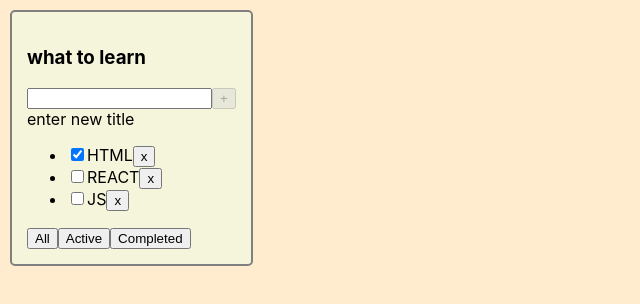
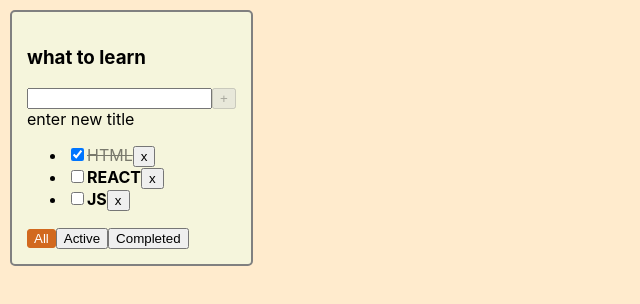
Before and after one commit to vaxich/todo_with_class_v2, a React (Create React App) app: page / in a window 1280 px wide. Shown: the top 304 px of the page, without its empty margins (0-640 px from the left). Built offline with nearby package versions, Linux system fonts and the light colour scheme.

Commit message:
add check status

```diff
--- a/src/App.css
+++ b/src/App.css
@@ -17,3 +17,24 @@
   height: max-content;
 
 }
+
+.task {
+  font-weight: bold;
+}
+.task-done {
+  text-decoration: line-through;
+  opacity: 0.5;
+}
+
+.btn-active {
+ background-color: chocolate;
+ color: white;
+ border-radius: 3px;
+ border: 1px solid chocolate;
+}
+
+.input-error {
+  border: 2px solid red;
+  border-radius: 3px;
+  outline: none;
+}
--- a/src/App.tsx
+++ b/src/App.tsx
@@ -37,18 +37,23 @@ function App() {
 
   const addTaks = (newTile: string) => {
 
-    const newTask: TaskType = { id: crypto.randomUUID() , title: newTile, isDone: false };
+    const newTask: TaskType = { id: crypto.randomUUID(), title: newTile, isDone: false };
 
-    setTasks([newTask , ...tasks])
+    setTasks([newTask, ...tasks])
+  }
+
+  const ChangeTaskStatus = (taskId: string , newIsDoneValue: boolean) => {
+    const newTasks : TaskType[] = tasks.map( (task) => task.id=== taskId ? {... task, isDone: newIsDoneValue} : task)
+    setTasks(newTasks)
   }
 
 
   const getFilteredTasksForRender = (tasks: TaskType[], filterValue: FilterValueType) => {
     switch (filterValue) {
       case "Active":
-        return tasks.filter(task => !task.isDone )
+        return tasks.filter(task => !task.isDone)
       case "Completed":
-        return tasks.filter(task => task.isDone )
+        return tasks.filter(task => task.isDone)
       default:
         return tasks
     }
@@ -58,7 +63,15 @@ function App() {
 
   return (
     <div className="App">
-      <Todolist tasks={filteredTasksForRender} title={todolistTitle1} removeTask={removeTask} changeFilter={changeFilter} addTaks = {addTaks}/>
+      <Todolist
+      tasks={filteredTasksForRender}
+      title={todolistTitle1}
+      filter ={filter}
+      removeTask={removeTask}
+      changeFilter={changeFilter}
+      addTaks={addTaks}
+      ChangeTaskStatus = {ChangeTaskStatus}
+      />
 
     </div>
   );
--- a/src/Todolist.tsx
+++ b/src/Todolist.tsx
@@ -1,27 +1,33 @@
 
 import { FilterValueType, TaskType } from "./App"
-import { KeyboardEventHandler, useState } from "react"
+import { ChangeEvent, useState } from "react"
 
 type TodolistPropsType = {
     title: string
     tasks: Array<TaskType>
+    filter: FilterValueType
     removeTask: (taskId: string) => void
     changeFilter: (nextFilterValue: FilterValueType) => void
     addTaks: (newTile: string) => void
+    ChangeTaskStatus: (taskId: string, newIsDoneValue: boolean) => void
 }
 
 
 export const Todolist = (props: TodolistPropsType) => {
 
-    const { title, tasks, removeTask, changeFilter, addTaks } = props
+    const { title, tasks, removeTask, changeFilter, addTaks, ChangeTaskStatus, filter } = props
 
     const [newInputValue, setNewInputValue] = useState('');
 
+    const [inputError, setInputError] = useState(false)
+
     //const isAddDisabled = !newInputValue ? "enter new title" : "yuor title veru long";
 
-    const userMessage = newInputValue.length <= 15
-        ? <span>enter new title</span>
-        : <span>yout title very lonf</span>
+    const userMessage = inputError
+        ? <span>yout title empty</span>
+        : newInputValue.length <= 15
+            ? <span>enter new title</span>
+            : <span>yout title very long</span>
 
     // const getInputValue = (e: React.ChangeEvent<HTMLInputElement>) => {
     //     // получить input
@@ -35,7 +41,9 @@ export const Todolist = (props: TodolistPropsType) => {
             setNewInputValue("");
         }
         else {
-            alert('вы пытаетесь добавить пустой таск')
+
+            setInputError(true)
+            setNewInputValue("")
         }
     }
 
@@ -44,7 +52,9 @@ export const Todolist = (props: TodolistPropsType) => {
     }
 
     const onChangeSetNewTitle = (event: React.ChangeEvent<HTMLInputElement>) => {
+        inputError && setInputError(false)
         setNewInputValue(event.target.value)
+
     }
 
     return (
@@ -52,6 +62,7 @@ export const Todolist = (props: TodolistPropsType) => {
             <h3>{title}</h3>
             <div>
                 <input
+                    className={inputError ? "input-error" : ""}
                     onChange={onChangeSetNewTitle}
                     value={newInputValue}
                     onKeyDown={onkeyDownAddtask}
@@ -75,11 +86,15 @@ export const Todolist = (props: TodolistPropsType) => {
                             removeTask(task.id)
                         }
 
+                        const OnChangeCheckboxHandler = (event: ChangeEvent<HTMLInputElement>) => {
+                            ChangeTaskStatus(task.id, event.currentTarget.checked)
+                        }
+
 
                         return (
                             <li key={task.id}>
-                                <input type="checkbox" checked={task.isDone} />
-                                <span>{task.title}</span>
+                                <input type="checkbox" checked={task.isDone} onChange={OnChangeCheckboxHandler} />
+                                <span className={task.isDone ? "task-done" : "task"}>{task.title}</span>
                                 <button onClick={onClickRemoveTasHandler}>x</button>
                             </li>
                         )
@@ -88,9 +103,9 @@ export const Todolist = (props: TodolistPropsType) => {
 
             </ul>
             <div>
-                <button onClick={() => changeFilter("All")}>All</button>
-                <button onClick={() => changeFilter("Active")}>Active</button>
-                <button onClick={() => changeFilter("Completed")}>Completed</button>
+                <button className={filter === "All" ? "btn-active" : ""} onClick={() => changeFilter("All")}>All</button>
+                <button className={filter === "Active" ? "btn-active" : ""} onClick={() => changeFilter("Active")}>Active</button>
+                <button className={filter === "Completed" ? "btn-active" : ""} onClick={() => changeFilter("Completed")}>Completed</button>
             </div>
         </div>
     )
```
